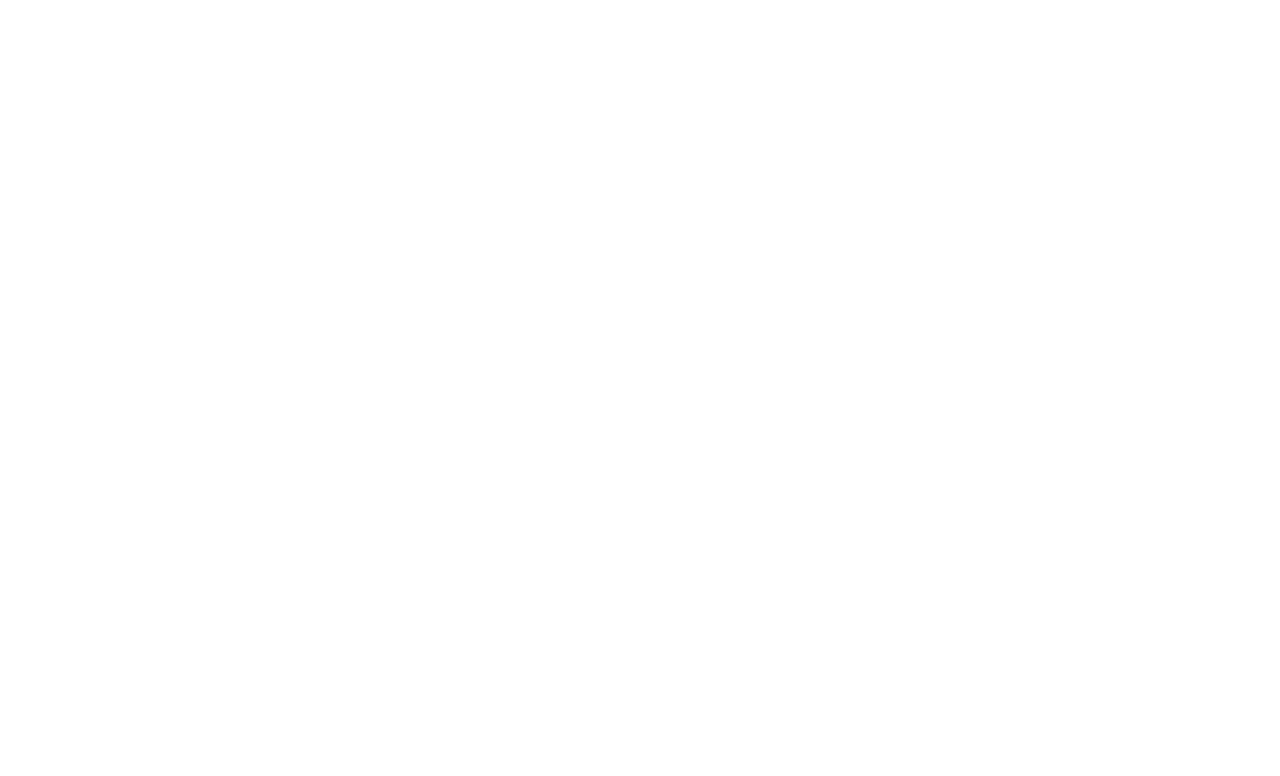
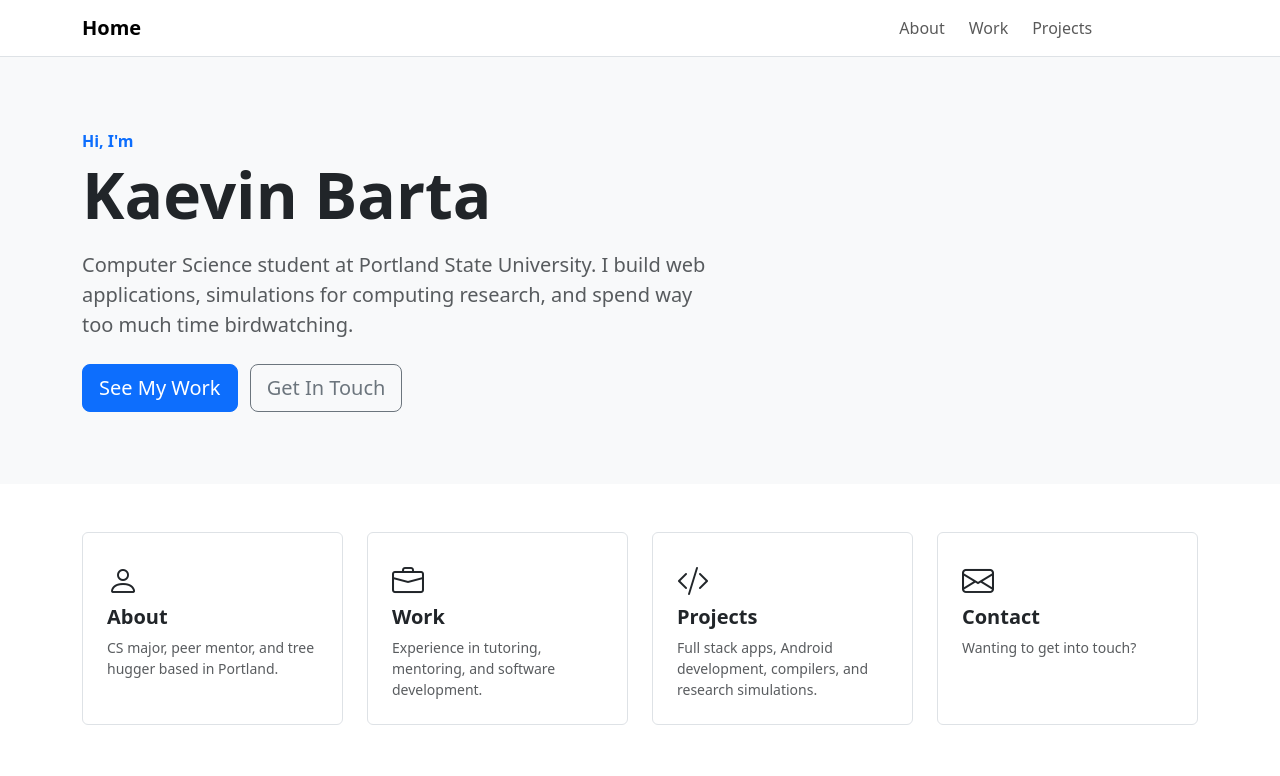
Before and after one commit to KDawg2004/Final463, a plain HTML site: page index.html in a window 1280 px wide. Drawn offline with nearby package versions, Linux system fonts and the light colour scheme.

Commit message:
fixed contact(gave nav bar), and added home page which might still needs tweaks

```diff
--- a/index.html
+++ b/index.html
@@ -0,0 +1,153 @@
+<!doctype html>
+<html lang="en">
+  <head>
+    <meta charset="UTF-8" />
+    <meta name="viewport" content="width=device-width, initial-scale=1.0" />
+    <title>Kaevin Barta</title>
+    <link
+      rel="stylesheet"
+      href="https://cdn.jsdelivr.net/npm/bootstrap@5.3.3/dist/css/bootstrap.min.css"
+    />
+    <!-- bootstrap emjois -->
+    <link
+      rel="stylesheet"
+      href="https://cdn.jsdelivr.net/npm/bootstrap-icons@1.11.3/font/bootstrap-icons.min.css"
+    />
+    <link rel="stylesheet" href="style.css" />
+  </head>
+  <body>
+    <!-- NAVBAR -->
+    <nav
+      class="navbar navbar-expand-md navbar-light bg-white border-bottom sticky-top"
+    >
+      <div class="container">
+        <a class="navbar-brand fw-bold" href="index.html">Home</a>
+
+        <!-- hamburger button, shows up on small screens-->
+        <button
+          class="navbar-toggler"
+          type="button"
+          data-bs-toggle="collapse"
+          data-bs-target="#mainNav"
+          aria-controls="mainNav"
+          aria-expanded="false"
+          aria-label="Toggle navigation"
+        >
+          <span class="navbar-toggler-icon"></span>
+        </button>
+
+        <!-- nav links -->
+        <div class="collapse navbar-collapse" id="mainNav">
+          <ul class="navbar-nav ms-auto gap-2">
+            <li class="nav-item">
+              <a class="nav-link" href="about.html">About</a>
+            </li>
+            <li class="nav-item">
+              <a class="nav-link" href="work.html">Work</a>
+            </li>
+            <li class="nav-item">
+              <a class="nav-link" href="projects.html">Projects</a>
+            </li>
+            <li class="nav-item">
+              <a
+                class="nav-link btn btn-primary text-white px-3"
+                href="contact.html"
+                >Contact</a
+              >
+            </li>
+          </ul>
+        </div>
+      </div>
+    </nav>
+
+    <!-- Main banner -->
+    <section class="py-5 bg-light">
+      <div class="container py-4">
+        <div class="row align-items-center">
+          <div class="col-md-7">
+            <p class="text-primary fw-semibold mb-1">Hi, I'm</p>
+            <h1 class="display-3 fw-bold mb-3">Kaevin Barta</h1>
+            <p class="lead text-muted mb-4">
+              Computer Science student at Portland State University. I build web
+              applications, simulations for computing research, and spend way
+              too much time birdwatching.
+            </p>
+            <a href="projects.html" class="btn btn-primary btn-lg me-2"
+              >See My Work</a
+            >
+            <a href="contact.html" class="btn btn-outline-secondary btn-lg"
+              >Get In Touch</a
+            >
+          </div>
+        </div>
+      </div>
+    </section>
+
+    <!-- Navigation menu  -->
+    <section class="py-5">
+      <div class="container">
+        <div class="row g-4">
+          <div class="col-sm-6 col-lg-3">
+            <a href="about.html" class="text-decoration-none">
+              <div class="card h-100 border hover-card">
+                <div class="card-body p-4">
+                  <i class="bi bi-person fs-2 mb-3"></i>
+                  <h2 class="h5 fw-semibold">About</h2>
+                  <p class="text-muted small mb-0">
+                    CS major, peer mentor, and tree hugger based in Portland.
+                  </p>
+                </div>
+              </div>
+            </a>
+          </div>
+
+          <div class="col-sm-6 col-lg-3">
+            <a href="work.html" class="text-decoration-none">
+              <div class="card h-100 border hover-card">
+                <div class="card-body p-4">
+                  <i class="bi bi-briefcase fs-2 mb-3"></i>
+                  <h2 class="h5 fw-semibold">Work</h2>
+                  <p class="text-muted small mb-0">
+                    Experience in tutoring, mentoring, and software development.
+                  </p>
+                </div>
+              </div>
+            </a>
+          </div>
+
+          <div class="col-sm-6 col-lg-3">
+            <a href="projects.html" class="text-decoration-none">
+              <div class="card h-100 border hover-card">
+                <div class="card-body p-4">
+                  <i class="bi bi-code-slash fs-2 mb-3"></i>
+                  <h2 class="h5 fw-semibold">Projects</h2>
+                  <p class="text-muted small mb-0">
+                    Full stack apps, Android development, compilers, and
+                    research simulations.
+                  </p>
+                </div>
+              </div>
+            </a>
+          </div>
+
+          <div class="col-sm-6 col-lg-3">
+            <a href="contact.html" class="text-decoration-none">
+              <div class="card h-100 border hover-card">
+                <div class="card-body p-4">
+                  <i class="bi bi-envelope fs-2 mb-3"></i>
+                  <h2 class="h5 fw-semibold">Contact</h2>
+                  <p class="text-muted small mb-0">
+                    Wanting to get into touch?
+                  </p>
+                </div>
+              </div>
+            </a>
+          </div>
+        </div>
+      </div>
+    </section>
+    <!-- javascript -->
+    <script src="https://cdn.jsdelivr.net/npm/bootstrap@5.3.3/dist/js/bootstrap.bundle.min.js"></script>
+    <script src="script.js"></script>
+  </body>
+</html>
--- a/script.js
+++ b/script.js
@@ -0,0 +1,12 @@
+// ---- INDEX ----
+
+// Navbar shadow on scroll
+const navbar = document.querySelector('.navbar');
+
+window.addEventListener('scroll', () => {
+  if (window.scrollY > 10) {
+    navbar.classList.add('shadow-sm');
+  } else {
+    navbar.classList.remove('shadow-sm');
+  }
+});
--- a/style.css
+++ b/style.css
@@ -1,3 +1,16 @@
+/* Contact */
 form {
   max-width: 400px;
 }
+
+/* index */
+
+/* cool hover effect on the nav cards */
+.hover-card {
+  transition: transform 0.2s, box-shadow 0.2s;
+}
+
+.hover-card:hover {
+  transform: translateY(-4px);
+  box-shadow: 0 8px 20px rgba(0, 0, 0, 0.08);
+}
```
Also changed, not shown: contact.html (+45 -2 lines).
